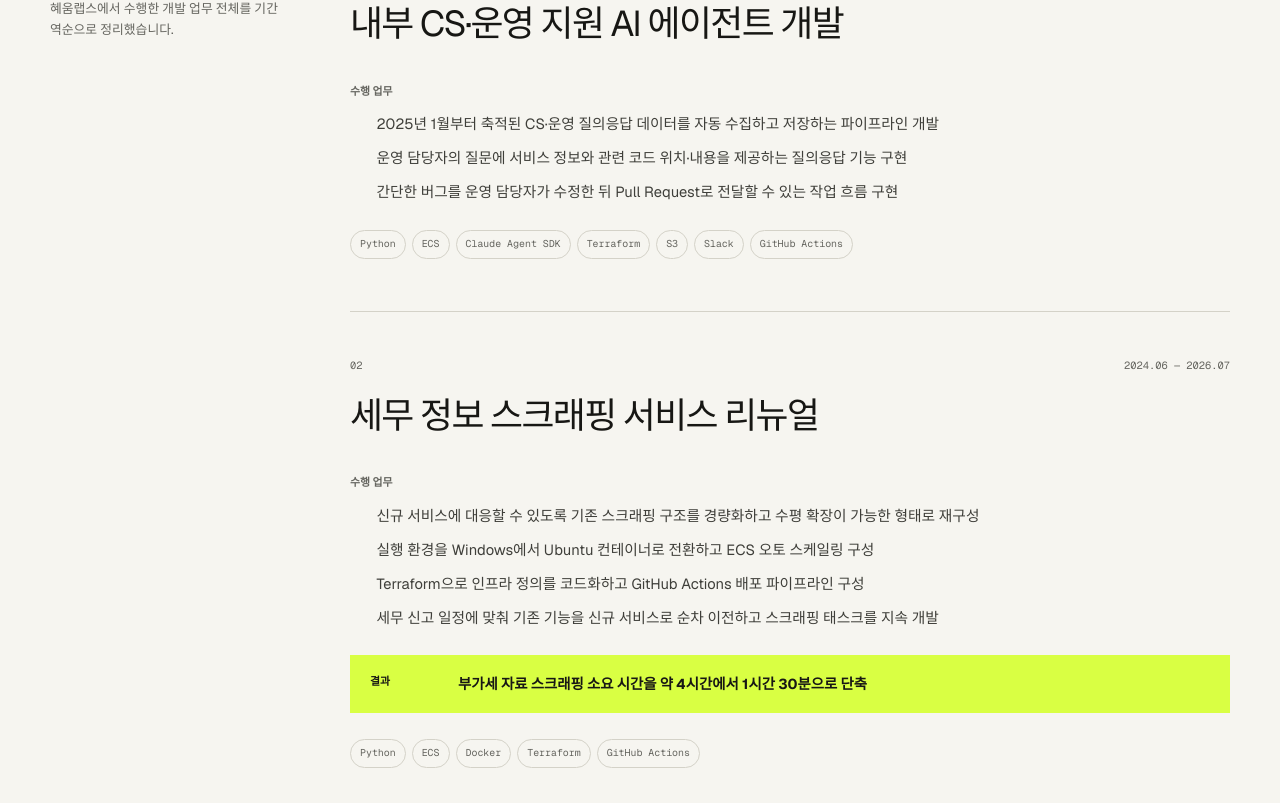
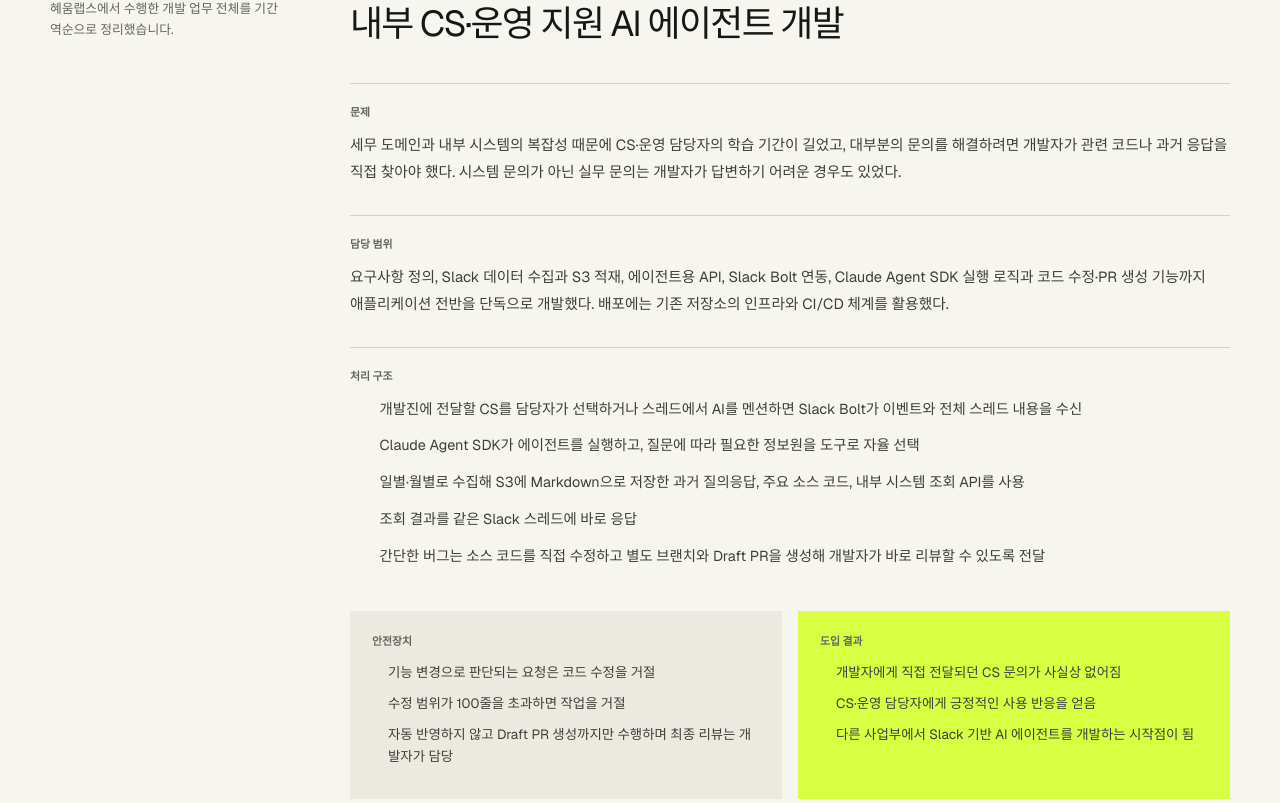
Before and after one commit to loqbzes/portfolio, a Next.js app: page / in a window 1280 px wide. Shown: the part 1477-2280 px from the top of the page. Built offline with nearby package versions, Linux system fonts and the light colour scheme; no server answers.

Commit message:
Expand AI agent project case study

```diff
--- a/app/globals.css
+++ b/app/globals.css
@@ -106,6 +106,17 @@ nav { display: flex; gap: 28px; font-size: .76rem; color: var(--muted); }
 .project h4 { margin: 0 0 12px; color: var(--muted); font-size: .68rem; font-weight: 600; }
 .work-list { padding-left: 1.15rem; }
 .work-list li { margin-bottom: 9px; padding-left: 8px; color: #3f3f3a; font-size: .92rem; line-height: 1.7; word-break: keep-all; }
+.case-study { display: grid; gap: 30px; }
+.case-study section { padding-top: 20px; border-top: 1px solid var(--line); }
+.case-study section > p { margin: 0; color: #3f3f3a; font-size: .92rem; line-height: 1.8; word-break: keep-all; }
+.case-study ol { margin: 0; padding-left: 1.35rem; }
+.case-study ol li { margin-bottom: 12px; padding-left: 8px; color: #3f3f3a; font-size: .9rem; line-height: 1.72; }
+.case-study ol li::marker { color: var(--muted); font-family: var(--font-geist-mono), monospace; font-size: .7rem; }
+.case-columns { display: grid; grid-template-columns: 1fr 1fr; gap: 16px; }
+.case-columns section { padding: 22px; background: var(--panel); border-top: 0; }
+.case-columns section ul { margin: 0; padding-left: 1rem; }
+.case-columns section li { margin-bottom: 9px; color: #3f3f3a; font-size: .84rem; line-height: 1.65; }
+.case-outcome { background: var(--accent) !important; }
 .result { margin-top: 25px; padding: 18px 20px; display: grid; grid-template-columns: 70px 1fr; gap: 18px; background: var(--accent); }
 .result span { font-size: .68rem; font-weight: 650; }
 .result strong { font-size: .9rem; line-height: 1.55; }
@@ -154,6 +165,7 @@ footer { min-height: 90px; padding: 0 max(32px, calc((100vw - 1180px) / 2)); dis
   .employment-heading, .education-content > div { align-items: flex-start; flex-direction: column; gap: 10px; }
   .skill-table div { grid-template-columns: 1fr; gap: 8px; }
   .result { grid-template-columns: 1fr; gap: 7px; }
+  .case-columns { grid-template-columns: 1fr; }
   .contact-info a { grid-template-columns: 1fr; gap: 8px; }
   footer { padding: 25px 19px; align-items: flex-start; flex-direction: column; gap: 14px; }
 }
--- a/app/page.tsx
+++ b/app/page.tsx
@@ -4,6 +4,13 @@ type Project = {
   work: string[];
   result?: string;
   stack: string[];
+  caseStudy?: {
+    problem: string;
+    ownership: string;
+    flow: string[];
+    guardrails: string[];
+    outcomes: string[];
+  };
 };
 
 const projects: Project[] = [
@@ -11,11 +18,32 @@ const projects: Project[] = [
     period: '2026.03 — 2026.06',
     title: '내부 CS·운영 지원 AI 에이전트 개발',
     work: [
-      '2025년 1월부터 축적된 CS·운영 질의응답 데이터를 자동 수집하고 저장하는 파이프라인 개발',
-      '운영 담당자의 질문에 서비스 정보와 관련 코드 위치·내용을 제공하는 질의응답 기능 구현',
-      '간단한 버그를 운영 담당자가 수정한 뒤 Pull Request로 전달할 수 있는 작업 흐름 구현',
+      'Slack 질의응답 수집, S3 적재, 에이전트용 API와 Slack 연동 기능 개발',
     ],
-    stack: ['Python', 'ECS', 'Claude Agent SDK', 'Terraform', 'S3', 'Slack', 'GitHub Actions'],
+    stack: ['Python', 'Slack Bolt', 'Claude Agent SDK', 'S3', 'ECS', 'GitHub'],
+    caseStudy: {
+      problem:
+        '세무 도메인과 내부 시스템의 복잡성 때문에 CS·운영 담당자의 학습 기간이 길었고, 대부분의 문의를 해결하려면 개발자가 관련 코드나 과거 응답을 직접 찾아야 했다. 시스템 문의가 아닌 실무 문의는 개발자가 답변하기 어려운 경우도 있었다.',
+      ownership:
+        '요구사항 정의, Slack 데이터 수집과 S3 적재, 에이전트용 API, Slack Bolt 연동, Claude Agent SDK 실행 로직과 코드 수정·PR 생성 기능까지 애플리케이션 전반을 단독으로 개발했다. 배포에는 기존 저장소의 인프라와 CI/CD 체계를 활용했다.',
+      flow: [
+        '개발진에 전달할 CS를 담당자가 선택하거나 스레드에서 AI를 멘션하면 Slack Bolt가 이벤트와 전체 스레드 내용을 수신',
+        'Claude Agent SDK가 에이전트를 실행하고, 질문에 따라 필요한 정보원을 도구로 자율 선택',
+        '일별·월별로 수집해 S3에 Markdown으로 저장한 과거 질의응답, 주요 소스 코드, 내부 시스템 조회 API를 사용',
+        '조회 결과를 같은 Slack 스레드에 바로 응답',
+        '간단한 버그는 소스 코드를 직접 수정하고 별도 브랜치와 Draft PR을 생성해 개발자가 바로 리뷰할 수 있도록 전달',
+      ],
+      guardrails: [
+        '기능 변경으로 판단되는 요청은 코드 수정을 거절',
+        '수정 범위가 100줄을 초과하면 작업을 거절',
+        '자동 반영하지 않고 Draft PR 생성까지만 수행하며 최종 리뷰는 개발자가 담당',
+      ],
+      outcomes: [
+        '개발자에게 직접 전달되던 CS 문의가 사실상 없어짐',
+        'CS·운영 담당자에게 긍정적인 사용 반응을 얻음',
+        '다른 사업부에서 Slack 기반 AI 에이전트를 개발하는 시작점이 됨',
+      ],
+    },
   },
   {
     period: '2024.06 — 2026.07',
@@ -194,12 +222,43 @@ export default function Home() {
                 <time>{project.period}</time>
               </div>
               <h3>{project.title}</h3>
+              {project.caseStudy ? (
+                <div className="case-study">
+                  <section>
+                    <h4>문제</h4>
+                    <p>{project.caseStudy.problem}</p>
+                  </section>
+                  <section>
+                    <h4>담당 범위</h4>
+                    <p>{project.caseStudy.ownership}</p>
+                  </section>
+                  <section>
+                    <h4>처리 구조</h4>
+                    <ol>
+                      {project.caseStudy.flow.map((item) => <li key={item}>{item}</li>)}
+                    </ol>
+                  </section>
+                  <div className="case-columns">
+                    <section>
+                      <h4>안전장치</h4>
+                      <ul>{project.caseStudy.guardrails.map((item) => <li key={item}>{item}</li>)}</ul>
+                    </section>
+                    <section className="case-outcome">
+                      <h4>도입 결과</h4>
+                      <ul>{project.caseStudy.outcomes.map((item) => <li key={item}>{item}</li>)}</ul>
+                    </section>
+                  </div>
+                </div>
+              ) : (
+                <>
                   <h4>수행 업무</h4>
                   <ul className="work-list">
                     {project.work.map((item) => <li key={item}>{item}</li>)}
                   </ul>
                   {project.result && (
                     <div className="result"><span>결과</span><strong>{project.result}</strong></div>
+                  )}
+                </>
               )}
               <ul className="tags" aria-label={`${project.title} 기술 스택`}>
                 {project.stack.map((item) => <li key={item}>{item}</li>)}
```
Lines whose indentation alone changed are shown as unchanged.
